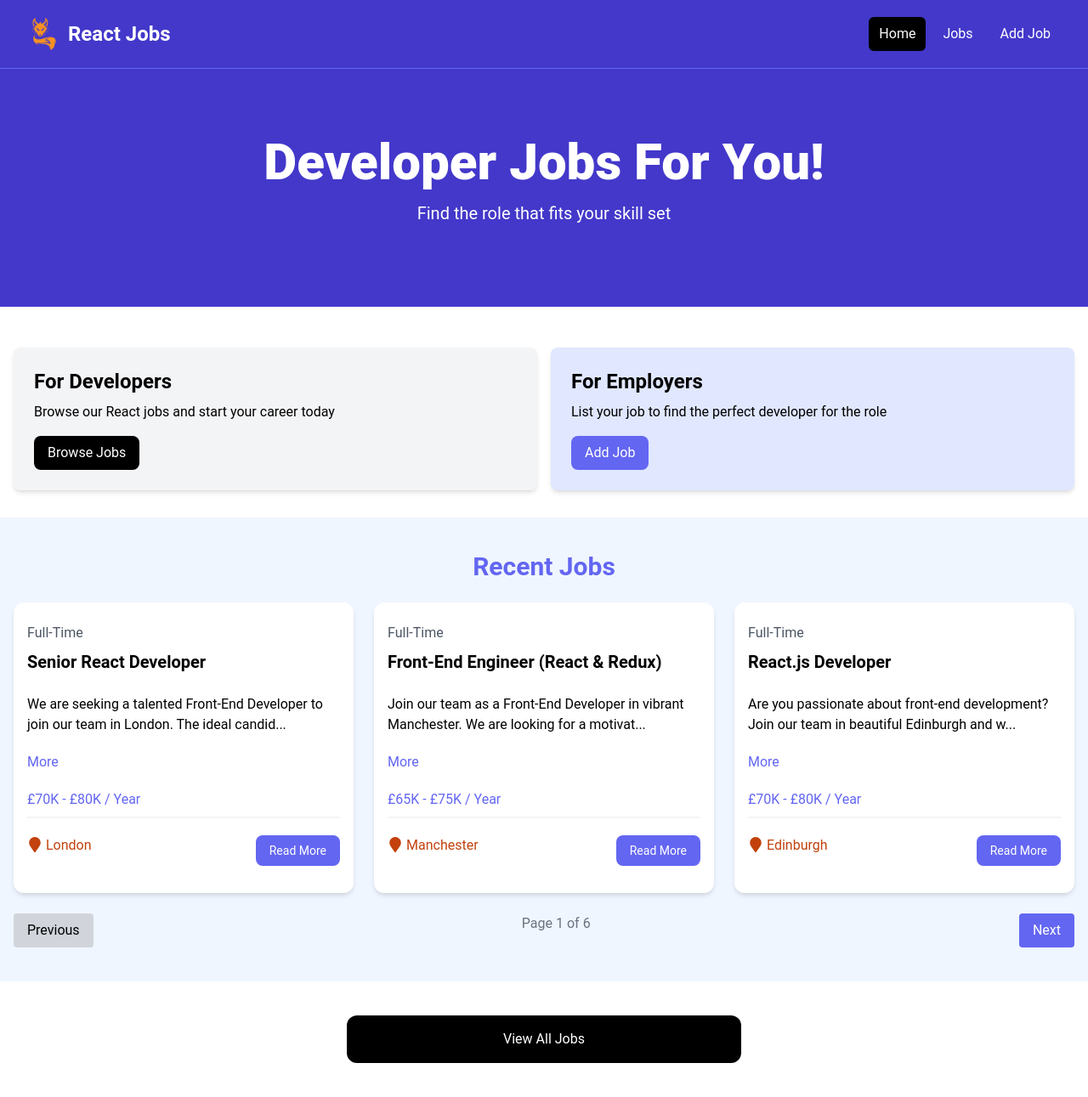
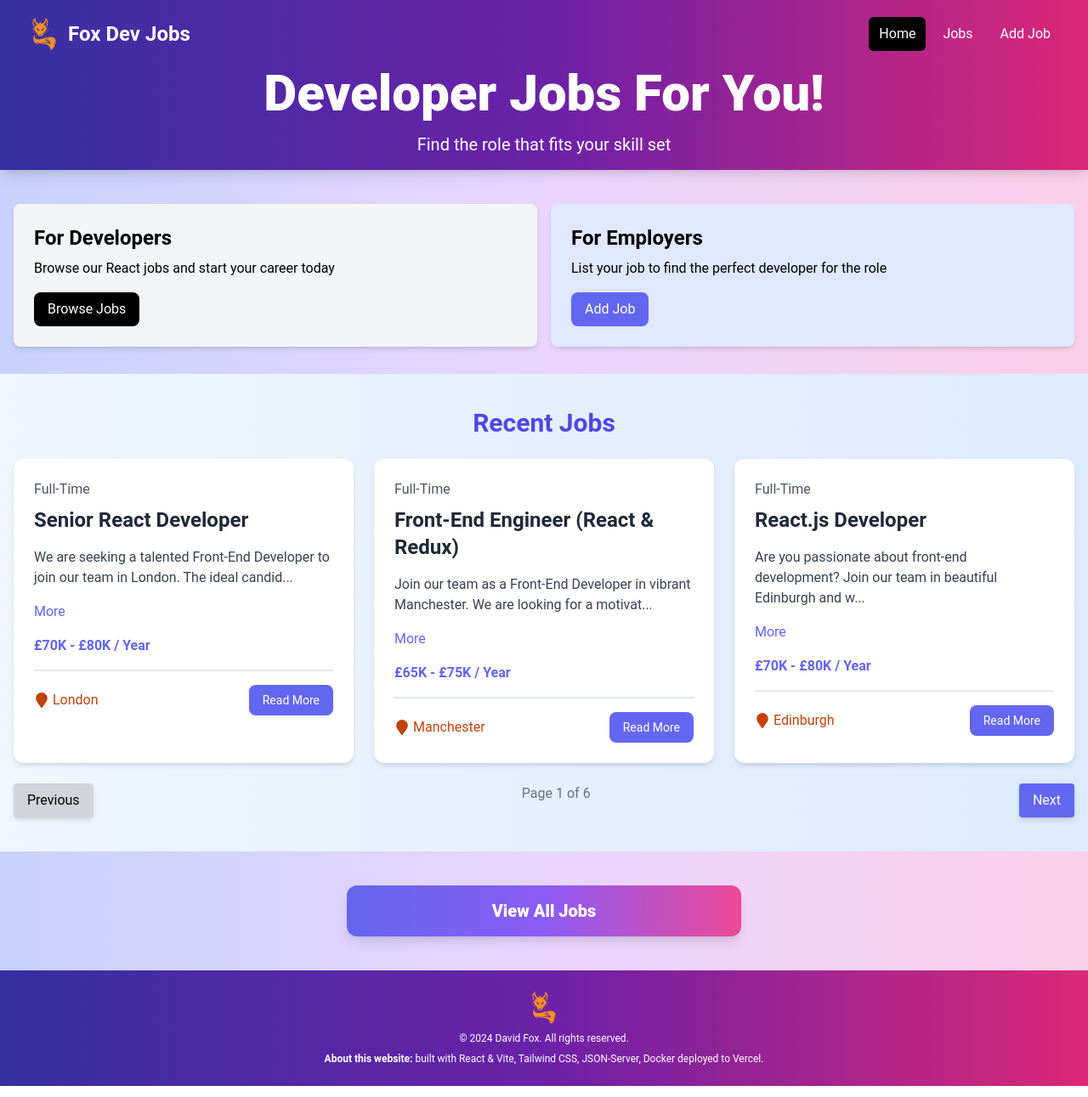
Before and after one commit to maesterfox/jobListingApp, a React (Vite) app: page / in a window 1280 px wide. Shown: the whole page at 85% size. Built offline with nearby package versions, Linux system fonts and the light colour scheme; no server answers.

Commit message:
styling and props

```diff
--- a/src/components/Card.jsx
+++ b/src/components/Card.jsx
@@ -1,4 +1,19 @@
-const Card = ({ children, bg = 'bg-gray-100' }) => {
-  return <div className={`${bg} p-6 rounded-lg shadow-md`}>{children}</div>;
+import PropTypes from "prop-types";
+
+const Card = ({ children, bg = "bg-gray-100", shadow = "shadow-md" }) => {
+  return (
+    <div
+      className={`${bg} ${shadow} p-6 rounded-lg transition-shadow duration-300 hover:shadow-lg`}
+    >
+      {children}
+    </div>
+  );
 };
+
+Card.propTypes = {
+  children: PropTypes.node.isRequired,
+  bg: PropTypes.string,
+  shadow: PropTypes.string,
+};
+
 export default Card;
--- /dev/null
+++ b/src/components/Footer.jsx
@@ -0,0 +1,25 @@
+import logo from "../assets/images/foxLogo.png";
+
+const Footer = () => {
+  return (
+    <footer className="bg-gradient-to-r from-indigo-800 via-purple-800 to-pink-600 py-6 text-center">
+      <div className="container mx-auto">
+        <img
+          src={logo}
+          alt="David Fox Logo"
+          className="h-10 w-auto inline-block mb-2"
+        />
+        <small className="block mb-2 text-xs text-white">
+          &copy; 2024 David Fox. All rights reserved.
+        </small>
+        <p className="text-xs text-white">
+          <span className="font-semibold text-white">About this website:</span>{" "}
+          built with React & Vite, Tailwind CSS, JSON-Server, Docker deployed to
+          Vercel.
+        </p>
+      </div>
+    </footer>
+  );
+};
+
+export default Footer;
--- a/src/components/Hero.jsx
+++ b/src/components/Hero.jsx
@@ -5,7 +5,7 @@ const Hero = ({
   subtitle = "Find the role that fits your skill set",
 }) => {
   return (
-    <section className="bg-indigo-700 py-20 mb-4">
+    <section className="bg-gradient-to-r from-indigo-800 via-purple-800 to-pink-600 pt-20 mb-2 shadow-lg hover:shadow-2xl transition-shadow duration-300">
       <div className="max-w-7xl mx-auto px-4 sm:px-6 lg:px-8 flex flex-col items-center">
         <div className="text-center">
           <h1 className="text-4xl font-extrabold text-white sm:text-5xl md:text-6xl">
--- a/src/components/JobListing.jsx
+++ b/src/components/JobListing.jsx
@@ -13,34 +13,36 @@ const JobListing = ({ job }) => {
   }
 
   return (
-    <div className="bg-white rounded-xl shadow-md relative">
-      <div className="p-4">
-        <div className="mb-6">
-          <div className="text-gray-600 my-2">{job.type}</div>
-          <h3 className="text-xl font-bold">{job.title}</h3>
+    <div className="bg-white rounded-xl shadow-md hover:shadow-lg transition-shadow duration-300 relative">
+      <div className="p-6">
+        <div className="mb-4">
+          <div className="text-gray-600 mb-2">{job.type}</div>
+          <h3 className="text-2xl font-bold text-gray-800">{job.title}</h3>
         </div>
 
-        <div className="mb-5">{description}</div>
+        <div className="mb-4 text-gray-700">{description}</div>
 
         <button
           onClick={() => setShowFullDescription((prevState) => !prevState)}
-          className="text-indigo-500 mb-5 hover:text-indigo-600"
+          className="text-indigo-500 hover:text-indigo-600 transition-colors duration-300 mb-4"
         >
           {showFullDescription ? "Less" : "More"}
         </button>
 
-        <h3 className="text-indigo-500 mb-2">{job.salary} / Year</h3>
+        <h3 className="text-indigo-500 font-semibold mb-4">
+          {job.salary} / Year
+        </h3>
 
-        <div className="border border-gray-100 mb-5"></div>
+        <div className="border border-gray-200 mb-4"></div>
 
-        <div className="flex flex-col lg:flex-row justify-between mb-4">
-          <div className="text-orange-700 mb-3">
-            <FaMapMarker className="inline text-lg mb-1 mr-1" />
+        <div className="flex flex-col lg:flex-row justify-between items-center">
+          <div className="text-orange-700 mb-3 lg:mb-0 flex items-center">
+            <FaMapMarker className="inline text-lg mr-1" />
             {job.location}
           </div>
           <Link
             to={`/jobs/${job.id}`}
-            className="h-[36px] bg-indigo-500 hover:bg-indigo-600 text-white px-4 py-2 rounded-lg text-center text-sm"
+            className="bg-indigo-500 hover:bg-indigo-600 text-white px-4 py-2 rounded-lg text-center text-sm transition-colors duration-300"
           >
             Read More
           </Link>
--- a/src/components/JobListings.jsx
+++ b/src/components/JobListings.jsx
@@ -58,12 +58,12 @@ const JobListings = ({ isHome = false }) => {
   );
 
   return (
-    <section className="bg-blue-50 px-4 py-10">
-      <div className="container-xl lg:container m-auto">
-        <h2 className="text-3xl font-bold text-indigo-500 mb-6 text-center">
+    <section className="bg-gradient-to-r from-blue-50 to-blue-100 px-4 py-10">
+      <div className="container mx-auto">
+        <h2 className="text-3xl font-bold text-indigo-600 mb-6 text-center">
           {isHome ? "Recent Jobs" : "Browse Jobs"}
         </h2>
-        <div className="grid grid-cols-1 md:grid-cols-3 gap-6">
+        <div className="grid grid-cols-1 md:grid-cols-2 lg:grid-cols-3 gap-6">
           {displayedJobs.map((job) => (
             <JobListing key={job.id} job={job} />
           ))}
@@ -72,8 +72,10 @@ const JobListings = ({ isHome = false }) => {
           <button
             onClick={handlePreviousPage}
             disabled={page === 1}
-            className={`px-4 py-2 rounded ${
-              page === 1 ? "bg-gray-300" : "bg-indigo-500 text-white"
+            className={`px-4 py-2 rounded shadow-md transition-all duration-300 ${
+              page === 1
+                ? "bg-gray-300 cursor-not-allowed"
+                : "bg-indigo-500 text-white hover:bg-indigo-600"
             }`}
           >
             Previous
@@ -84,8 +86,10 @@ const JobListings = ({ isHome = false }) => {
           <button
             onClick={handleNextPage}
             disabled={page === totalPages}
-            className={`px-4 py-2 rounded ${
-              page === totalPages ? "bg-gray-300" : "bg-indigo-500 text-white"
+            className={`px-4 py-2 rounded shadow-md transition-all duration-300 ${
+              page === totalPages
+                ? "bg-gray-300 cursor-not-allowed"
+                : "bg-indigo-500 text-white hover:bg-indigo-600"
             }`}
           >
             Next
--- a/src/components/Navbar.jsx
+++ b/src/components/Navbar.jsx
@@ -4,18 +4,18 @@ import logo from "../assets/images/foxLogo.png";
 const Navbar = () => {
   const linkClass = ({ isActive }) =>
     isActive
-      ? "bg-black text-white hover:bg-gray-900 hover:text-white rounded-md px-3 py-2"
-      : "text-white hover:bg-gray-900 hover:text-white rounded-md px-3 py-2";
+      ? "bg-black text-white hover:bg-gray-800 hover:text-white rounded-md px-3 py-2 transition-all duration-300"
+      : "text-white hover:bg-gray-800 hover:text-white rounded-md px-3 py-2 transition-all duration-300";
 
   return (
-    <nav className="bg-indigo-700 border-b border-indigo-500">
+    <nav className="bg-gradient-to-r from-indigo-800 via-purple-800 to-pink-600  fixed w-full z-10 top-0">
       <div className="mx-auto max-w-7xl px-2 sm:px-6 lg:px-8">
         <div className="flex h-20 items-center justify-between">
           <div className="flex flex-1 items-center justify-center md:items-stretch md:justify-start">
             <NavLink className="flex flex-shrink-0 items-center mr-4" to="/">
-              <img className="h-10 w-auto" src={logo} alt="React Jobs" />
+              <img className="h-10 w-auto" src={logo} alt="Fox Dev Jobs" />
               <span className="hidden md:block text-white text-2xl font-bold ml-2">
-                React Jobs
+                Fox Dev Jobs
               </span>
             </NavLink>
             <div className="md:ml-auto">
@@ -37,4 +37,5 @@ const Navbar = () => {
     </nav>
   );
 };
+
 export default Navbar;
--- a/src/components/ViewAllJobs.jsx
+++ b/src/components/ViewAllJobs.jsx
@@ -1,15 +1,16 @@
-import { Link } from 'react-router-dom';
+import { Link } from "react-router-dom";
 
 const ViewAllJobs = () => {
   return (
-    <section className='m-auto max-w-lg my-10 px-6'>
+    <section className="m-auto max-w-lg my-10 px-6">
       <Link
-        to='/jobs'
-        className='block bg-black text-white text-center py-4 px-6 rounded-xl hover:bg-gray-700'
+        to="/jobs"
+        className="block font-extrabold text-xl text-white text-center py-4 px-6 rounded-xl bg-gradient-to-r from-indigo-500 via-purple-500 to-pink-500 hover:from-purple-500 hover:via-pink-500 hover:to-indigo-500 transition-all duration-300 shadow-lg"
       >
         View All Jobs
       </Link>
     </section>
   );
 };
+
 export default ViewAllJobs;
--- a/src/pages/AddJobPage.jsx
+++ b/src/pages/AddJobPage.jsx
@@ -1,17 +1,17 @@
-import { useState } from 'react';
-import { useNavigate } from 'react-router-dom';
-import { toast } from 'react-toastify';
+import { useState } from "react";
+import { useNavigate } from "react-router-dom";
+import { toast } from "react-toastify";
 
 const AddJobPage = ({ addJobSubmit }) => {
-  const [title, setTitle] = useState('');
-  const [type, setType] = useState('Full-Time');
-  const [location, setLocation] = useState('');
-  const [description, setDescription] = useState('');
-  const [salary, setSalary] = useState('Under $50K');
-  const [companyName, setCompanyName] = useState('');
-  const [companyDescription, setCompanyDescription] = useState('');
-  const [contactEmail, setContactEmail] = useState('');
-  const [contactPhone, setContactPhone] = useState('');
+  const [title, setTitle] = useState("");
+  const [type, setType] = useState("Full-Time");
+  const [location, setLocation] = useState("");
+  const [description, setDescription] = useState("");
+  const [salary, setSalary] = useState("Under £50K");
+  const [companyName, setCompanyName] = useState("");
+  const [companyDescription, setCompanyDescription] = useState("");
+  const [contactEmail, setContactEmail] = useState("");
+  const [contactPhone, setContactPhone] = useState("");
 
   const navigate = useNavigate();
 
@@ -34,187 +34,187 @@ const AddJobPage = ({ addJobSubmit }) => {
 
     addJobSubmit(newJob);
 
-    toast.success('Job Added Successfully');
+    toast.success("Job Added Successfully");
 
-    return navigate('/jobs');
+    return navigate("/jobs");
   };
 
   return (
-    <section className='bg-indigo-50'>
-      <div className='container m-auto max-w-2xl py-24'>
-        <div className='bg-white px-6 py-8 mb-4 shadow-md rounded-md border m-4 md:m-0'>
+    <section className="bg-indigo-50">
+      <div className="container m-auto max-w-2xl py-24">
+        <div className="bg-white px-6 py-8 mb-4 shadow-md rounded-md border m-4 md:m-0">
           <form onSubmit={submitForm}>
-            <h2 className='text-3xl text-center font-semibold mb-6'>Add Job</h2>
+            <h2 className="text-3xl text-center font-semibold mb-6">Add Job</h2>
 
-            <div className='mb-4'>
+            <div className="mb-4">
               <label
-                htmlFor='type'
-                className='block text-gray-700 font-bold mb-2'
+                htmlFor="type"
+                className="block text-gray-700 font-bold mb-2"
               >
                 Job Type
               </label>
               <select
-                id='type'
-                name='type'
-                className='border rounded w-full py-2 px-3'
+                id="type"
+                name="type"
+                className="border rounded w-full py-2 px-3"
                 required
                 value={type}
                 onChange={(e) => setType(e.target.value)}
               >
-                <option value='Full-Time'>Full-Time</option>
-                <option value='Part-Time'>Part-Time</option>
-                <option value='Remote'>Remote</option>
-                <option value='Internship'>Internship</option>
+                <option value="Full-Time">Full-Time</option>
+                <option value="Part-Time">Part-Time</option>
+                <option value="Remote">Remote</option>
+                <option value="Internship">Internship</option>
               </select>
             </div>
 
-            <div className='mb-4'>
-              <label className='block text-gray-700 font-bold mb-2'>
+            <div className="mb-4">
+              <label className="block text-gray-700 font-bold mb-2">
                 Job Listing Name
               </label>
               <input
-                type='text'
-                id='title'
-                name='title'
-                className='border rounded w-full py-2 px-3 mb-2'
-                placeholder='eg. Beautiful Apartment In Miami'
+                type="text"
+                id="title"
+                name="title"
+                className="border rounded w-full py-2 px-3 mb-2"
+                placeholder="eg. Beautiful Apartment In Miami"
                 required
                 value={title}
                 onChange={(e) => setTitle(e.target.value)}
               />
             </div>
-            <div className='mb-4'>
+            <div className="mb-4">
               <label
-                htmlFor='description'
-                className='block text-gray-700 font-bold mb-2'
+                htmlFor="description"
+                className="block text-gray-700 font-bold mb-2"
               >
                 Description
               </label>
               <textarea
-                id='description'
-                name='description'
-                className='border rounded w-full py-2 px-3'
-                rows='4'
-                placeholder='Add any job duties, expectations, requirements, etc'
+                id="description"
+                name="description"
+                className="border rounded w-full py-2 px-3"
+                rows="4"
+                placeholder="Add any job duties, expectations, requirements, etc"
                 value={description}
                 onChange={(e) => setDescription(e.target.value)}
               ></textarea>
             </div>
 
-            <div className='mb-4'>
+            <div className="mb-4">
               <label
-                htmlFor='type'
-                className='block text-gray-700 font-bold mb-2'
+                htmlFor="type"
+                className="block text-gray-700 font-bold mb-2"
               >
                 Salary
               </label>
               <select
-                id='salary'
-                name='salary'
-                className='border rounded w-full py-2 px-3'
+                id="salary"
+                name="salary"
+                className="border rounded w-full py-2 px-3"
                 required
                 value={salary}
                 onChange={(e) => setSalary(e.target.value)}
               >
-                <option value='Under $50K'>Under $50K</option>
-                <option value='$50K - 60K'>$50K - $60K</option>
-                <option value='$60K - 70K'>$60K - $70K</option>
-                <option value='$70K - 80K'>$70K - $80K</option>
-                <option value='$80K - 90K'>$80K - $90K</option>
-                <option value='$90K - 100K'>$90K - $100K</option>
-                <option value='$100K - 125K'>$100K - $125K</option>
-                <option value='$125K - 150K'>$125K - $150K</option>
-                <option value='$150K - 175K'>$150K - $175K</option>
-                <option value='$175K - 200K'>$175K - $200K</option>
-                <option value='Over $200K'>Over $200K</option>
+                <option value="Under £50K">Under £50K</option>
+                <option value="£50K - 60K">£50K - £60K</option>
+                <option value="£60K - 70K">£60K - £70K</option>
+                <option value="£70K - 80K">£70K - £80K</option>
+                <option value="£80K - 90K">£80K - £90K</option>
+                <option value="£90K - 100K">£90K - £100K</option>
+                <option value="£100K - 125K">£100K - £125K</option>
+                <option value="£125K - 150K">£125K - £150K</option>
+                <option value="£150K - 175K">£150K - £175K</option>
+                <option value="£175K - 200K">£175K - £200K</option>
+                <option value="Over £200K">Over £200K</option>
               </select>
             </div>
 
-            <div className='mb-4'>
-              <label className='block text-gray-700 font-bold mb-2'>
+            <div className="mb-4">
+              <label className="block text-gray-700 font-bold mb-2">
                 Location
               </label>
               <input
-                type='text'
-                id='location'
-                name='location'
-                className='border rounded w-full py-2 px-3 mb-2'
-                placeholder='Company Location'
+                type="text"
+                id="location"
+                name="location"
+                className="border rounded w-full py-2 px-3 mb-2"
+                placeholder="Company Location"
                 required
                 value={location}
                 onChange={(e) => setLocation(e.target.value)}
               />
             </div>
 
-            <h3 className='text-2xl mb-5'>Company Info</h3>
+            <h3 className="text-2xl mb-5">Company Info</h3>
 
-            <div className='mb-4'>
+            <div className="mb-4">
               <label
-                htmlFor='company'
-                className='block text-gray-700 font-bold mb-2'
+                htmlFor="company"
+                className="block text-gray-700 font-bold mb-2"
               >
                 Company Name
               </label>
               <input
-                type='text'
-                id='company'
-                name='company'
-                className='border rounded w-full py-2 px-3'
-                placeholder='Company Name'
+                type="text"
+                id="company"
+                name="company"
+                className="border rounded w-full py-2 px-3"
+                placeholder="Company Name"
                 value={companyName}
                 onChange={(e) => setCompanyName(e.target.value)}
               />
             </div>
 
-            <div className='mb-4'>
+            <div className="mb-4">
               <label
-                htmlFor='company_description'
-                className='block text-gray-700 font-bold mb-2'
+                htmlFor="company_description"
+                className="block text-gray-700 font-bold mb-2"
               >
                 Company Description
               </label>
               <textarea
-                id='company_description'
-                name='company_description'
-                className='border rounded w-full py-2 px-3'
-                rows='4'
-                placeholder='What does your company do?'
+                id="company_description"
+                name="company_description"
+                className="border rounded w-full py-2 px-3"
+                rows="4"
+                placeholder="What does your company do?"
                 value={companyDescription}
                 onChange={(e) => setCompanyDescription(e.target.value)}
               ></textarea>
             </div>
 
-            <div className='mb-4'>
+            <div className="mb-4">
               <label
-                htmlFor='contact_email'
-                className='block text-gray-700 font-bold mb-2'
+                htmlFor="contact_email"
+                className="block text-gray-700 font-bold mb-2"
               >
                 Contact Email
               </label>
               <input
-                type='email'
-                id='contact_email'
-                name='contact_email'
-                className='border rounded w-full py-2 px-3'
-                placeholder='Email address for applicants'
+                type="email"
+                id="contact_email"
+                name="contact_email"
+                className="border rounded w-full py-2 px-3"
+                placeholder="Email address for applicants"
                 required
                 value={contactEmail}
                 onChange={(e) => setContactEmail(e.target.value)}
               />
             </div>
-            <div className='mb-4'>
+            <div className="mb-4">
               <label
-                htmlFor='contact_phone'
-                className='block text-gray-700 font-bold mb-2'
+                htmlFor="contact_phone"
+                className="block text-gray-700 font-bold mb-2"
               >
                 Contact Phone
               </label>
               <input
-                type='tel'
-                id='contact_phone'
-                name='contact_phone'
-                className='border rounded w-full py-2 px-3'
-                placeholder='Optional phone for applicants'
+                type="tel"
+                id="contact_phone"
+                name="contact_phone"
+                className="border rounded w-full py-2 px-3"
+                placeholder="Optional phone for applicants"
                 value={contactPhone}
                 onChange={(e) => setContactPhone(e.target.value)}
               />
@@ -222,8 +222,8 @@ const AddJobPage = ({ addJobSubmit }) => {
 
             <div>
               <button
-                className='bg-indigo-500 hover:bg-indigo-600 text-white font-bold py-2 px-4 rounded-full w-full focus:outline-none focus:shadow-outline'
-                type='submit'
+                className="bg-indigo-500 hover:bg-indigo-600 text-white font-bold py-2 px-4 rounded-full w-full focus:outline-none focus:shadow-outline"
+                type="submit"
               >
                 Add Job
               </button>
--- a/src/pages/HomePage.jsx
+++ b/src/pages/HomePage.jsx
@@ -1,16 +1,19 @@
-import Hero from '../components/Hero';
-import HomeCards from '../components/HomeCards';
-import JobListings from '../components/JobListings';
-import ViewAllJobs from '../components/ViewAllJobs';
+import Hero from "../components/Hero";
+import HomeCards from "../components/HomeCards";
+import JobListings from "../components/JobListings";
+import ViewAllJobs from "../components/ViewAllJobs";
+import Footer from "../components/Footer";
 
 const HomePage = () => {
   return (
-    <>
+    <div className="bg-gradient-to-r from-indigo-200 via-purple-200 to-pink-200 min-h-screen">
       <Hero />
       <HomeCards />
       <JobListings isHome={true} />
       <ViewAllJobs />
-    </>
+      <Footer />
+    </div>
   );
 };
+
 export default HomePage;
--- a/tailwind.config.js
+++ b/tailwind.config.js
@@ -1,13 +1,35 @@
 /** @type {import('tailwindcss').Config} */
 export default {
-  content: ['./index.html', './src/**/*.{js,ts,jsx,tsx}'],
+  content: ["./index.html", "./src/**/*.{js,ts,jsx,tsx}"],
   theme: {
     extend: {
       fontFamily: {
-        sans: ['Roboto', 'sans-serif'],
+        sans: ["Roboto", "sans-serif"],
       },
-      gridTemplateColumns: {
-        '70/30': '70% 28%',
+      colors: {
+        primary: "#3490dc",
+        secondary: "#ffed4a",
+        danger: "#e3342f",
+        indigo: {
+          500: "#6366F1",
+        },
+        purple: {
+          500: "#8B5CF6",
+        },
+        pink: {
+          500: "#EC4899",
+        },
+      },
+      backgroundImage: {
+        "gradient-to-r": "linear-gradient(to right, var(--tw-gradient-stops))",
+      },
+      boxShadow: {
+        "custom-light": "0 2px 4px rgba(0, 0, 0, 0.1)",
+        "custom-dark": "0 2px 10px rgba(0, 0, 0, 0.2)",
+      },
+      transitionProperty: {
+        height: "height",
+        spacing: "margin, padding",
       },
     },
   },
```
Also changed, not shown: src/pages/JobPage.jsx (+3 -4 lines), src/pages/JobsPage.jsx (+7 -2 lines), 2 other files (tests, documents, lock files or other folders).
